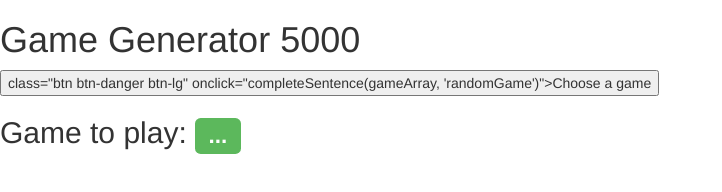
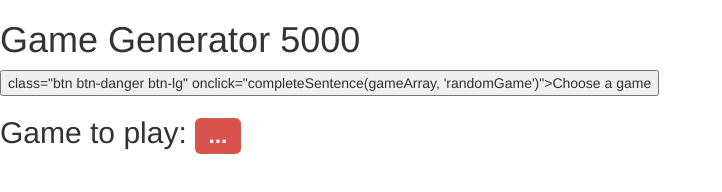
Before and after one commit to alexo1519/alexo1519, a plain HTML site: page index.html in a window 1280 px wide. Shown: the whole page, without its empty margins (0-722 px from the left). Drawn offline with nearby package versions, Linux system fonts and the light colour scheme.

Commit message:
Update index.html

```diff
--- a/index.html
+++ b/index.html
@@ -18,7 +18,7 @@ integrity="sha384-BVYiiSIFeK1dGmJRAkycuHAHRg32OmUcww7on3RYdg4Va+PmSTsz/K68vbdEjh
 
 <button> class="btn btn-danger btn-lg" onclick="completeSentence(gameArray, 'randomGame')">Choose a game</button>
 
-<h2>Game to play: <span id="randomGame" class="label label-success">...</span></h2>
+<h2>Game to play: <span id="randomGame" class="label label-danger">...</span></h2>
 
 
 
```
